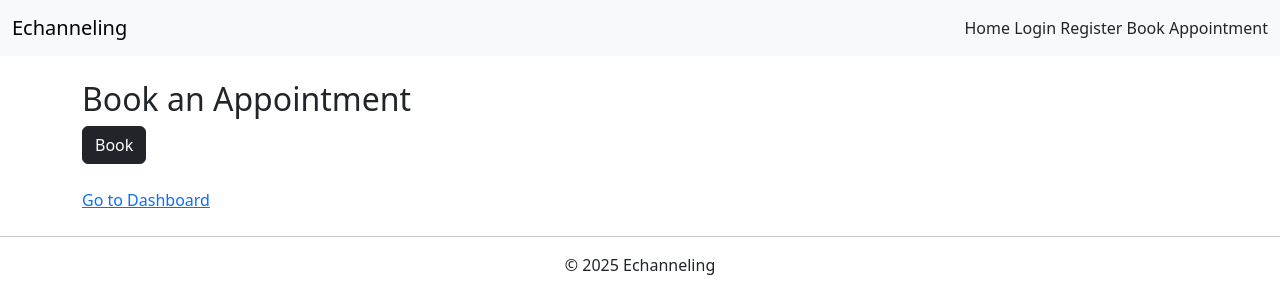
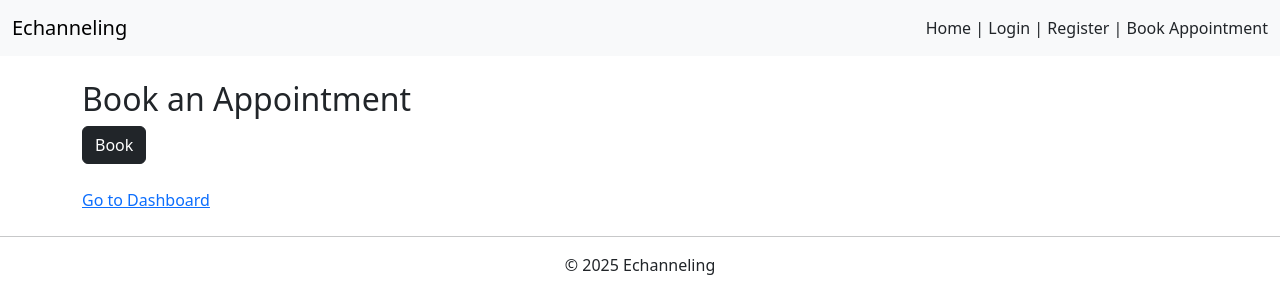
Before and after one commit to Yash-git2/echanneling, a Django app: page /book/ in a window 1280 px wide. Shown: the top 300 px of the page. Run offline with Django 5.2, Linux system fonts and the light colour scheme.

```diff
--- a/templates/base.html
+++ b/templates/base.html
@@ -10,9 +10,9 @@
         <div class="container-fluid">
             <a class="navbar-brand" href="/">Echanneling</a>
             <div>
-                <a class="nav-link d-inline" href="/">Home</a>
-                <a class="nav-link d-inline" href="/login/">Login</a>
-                <a class="nav-link d-inline" href="/register/">Register</a>
+                <a class="nav-link d-inline" href="/">Home | </a>
+                <a class="nav-link d-inline" href="/login/">Login | </a>
+                <a class="nav-link d-inline" href="/register/">Register | </a>
                 <a class="nav-link d-inline" href="{% url 'book_appointment' %}">Book Appointment</a>
             </div>
         </div>
```
